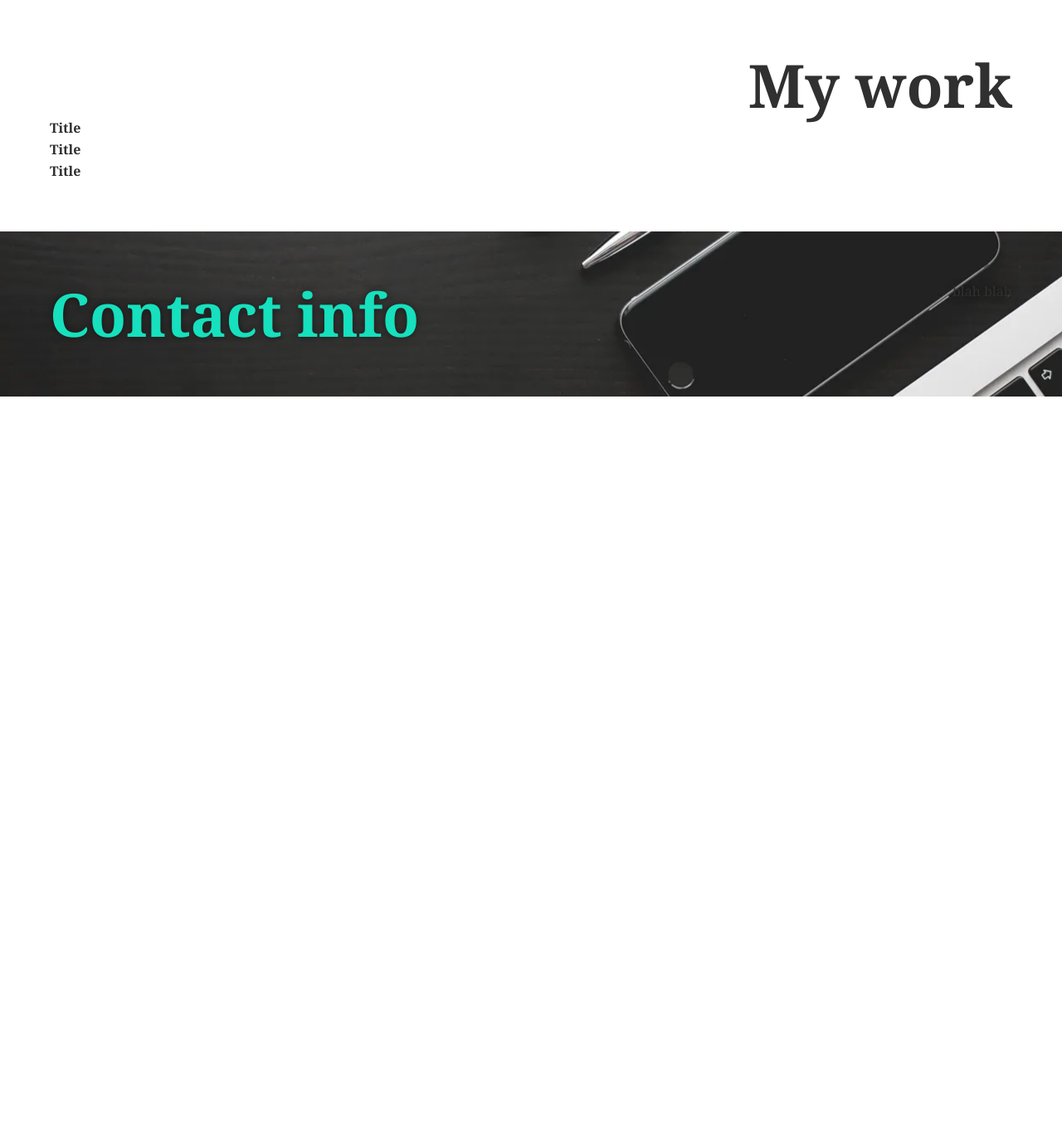
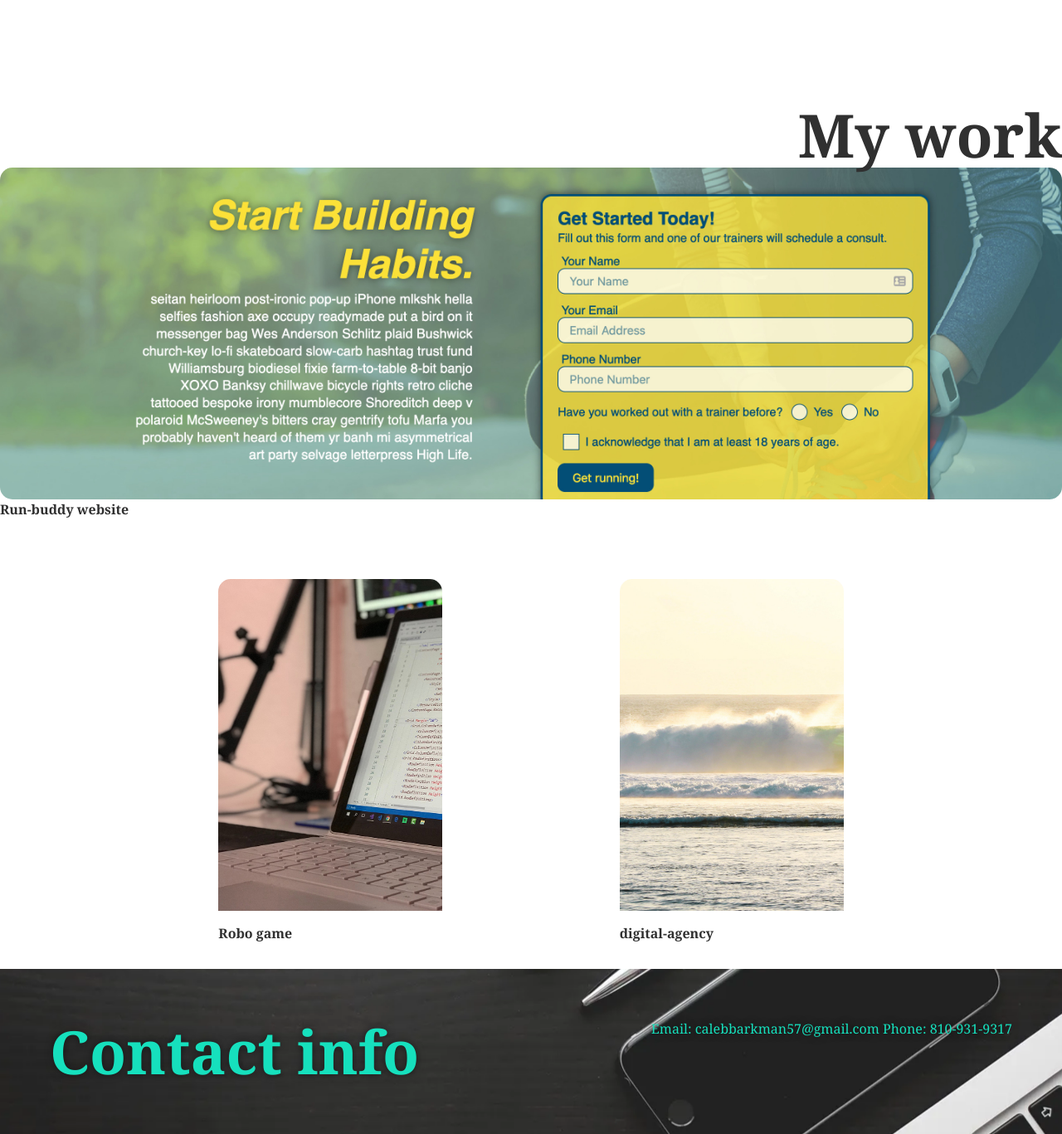
Before and after one commit to Caleb6826/portfollio, a plain HTML site: page index.html in a window 1280 px wide. Shown: the part 1336-2703 px from the top of the page at 83% size. Before the commit the page ends 1814 px from the top, so only its background shows below. Drawn offline with Linux system fonts and the light colour scheme.

Commit message:
contact info

```diff
--- a/assets/css/style.css
+++ b/assets/css/style.css
@@ -103,7 +103,6 @@ h2 {
     justify-content: space-between;
     flex-wrap: wrap;
     align-items: flex-start;
-    background-attachment: fixed;
     background-position: 80%;
 
     text-shadow: 0 0 10px rgba(0, 0, 0, 0.5);
@@ -119,7 +118,7 @@ h3 {
     flex-direction: row-reverse;
 }
 h4 {
-    color: var(--secondary-color);
+    color: var(--secondary-color)
 
 }
 
@@ -128,6 +127,77 @@ h6 {
     line-height: 1.1;
     font-size: var(--fs-h1);
     color: var(--accent-color);
+}
+
+.Work {
+    display: flex;
+    justify-content: center;
+
+}
+
+.cards {
+    flex-wrap: wrap;
+    display: flex;
+    justify-content: space-evenly;
+}
+
+.Mcard {
+    height: 400px;
+border-radius: 15px;
+}
+
+.Mcard :hover {
+    cursor: pointer;
+    transform: scale(1.03);
+    background-color: var(--secondary-color);
+    color: var(--primary-color);
+}
+
+.card {
+width: 270px;
+height: 400px;
+margin: 10px;
+}
+.image {
+    height: 150px;
+    margin-bottom: 15px;
+}
+
+.buddy-img {
+    border-radius: 15px;
+    display: flex;
+    justify-content: center;
+    flex-wrap: wrap;
+    align-items: flex-start;
+    background-position: 80%;
+    background-size: cover;
+    height: 400px;
+    max-width: 100%;
+    background-image: url(../images/02-run-buddy.jpg);
+
+}
+
+.image1 {
+    height: 400px;
+    margin-bottom: 15px;
+    background-size: cover;
+    border-radius: 15px 15px 0 0;
+    background-image: url(../images/02-portfolio-2.jpg);
+}
+
+.card :hover{
+cursor: pointer;
+transform: scale(1.03);
+background-color: var(--secondary-color);
+color: var(--primary-color);
+}
+
+.image2 {
+    height: 400px;
+    margin-bottom: 15px;
+    background-size: cover;
+    border-radius: 15px 15px 0 0;
+    background-image: url(../images/02-portfolio-4.jpg);
 }
 
 @media screen and (max-width: 980px) {
@@ -148,6 +218,10 @@ header nav ul {
 .Me p {
     text-align: center;
 }
+.contact p {
+color: var(--accent-color);
+}
+
 @media screen and (max-width: 800px) {
     :root {
     --fs-h1: 3rem;
--- a/index.html
+++ b/index.html
@@ -41,37 +41,39 @@
     </section>
 
 <!--My-Work-->
+<section id="My-work" class="Work"></section>
+<h3 class="work-title">My work</h3>
+<div class="Mcard">
+  <a href="https://caleb6826.github.io/run-buddy/"><div class="buddy-img"></div></a>
+    </div>
+    <h4>Run-buddy website</h4>
+</section>
 
-
-<section id="My-work" class="Work">
-  <h3 class="work-title">My work</h3>
-    <aside class="card">
-      <div class="image"></div>
-        <h4>Title</h4>
-          </aside>
+<section class="cards">
+    <div class="card">
+      <a href="https://caleb6826.github.io/robot-gladiators/"><div class="image1"></div></a>
+    <h4>Robo game</h4>
+    </div>
 
 
     <div class="card">
-      <div class="image"></div>
-        <h4>Title</h4>
-    </div>
-
-    <div class="card">
-      <div class="image"></div>
-          <h4>Title</h4>
+      <a href="https://caleb6826.github.io/digital-agency/"><div class="image2"></div></a>
+          <h4>digital-agency</h4>
     </div>
 
 </section>
 
 <!--Contact-info-->
-<section id="Contact-info" class="contact">
-  <h6 class="Contact-title">Contact info</h6>
-    <p>blah blah
-    </p>
-</section>
+
 
 <!-- footer -->
     <footer>
+      <section id="Contact-info" class="contact">
+  <h6 class="Contact-title">Contact info</h6>
+    <p>Email: calebbarkman57@gmail.com
+      Phone: 810-931-9317
+    </p>
+</section>
     </footer>
   </body>
 </html
```
Also changed, not shown: assets/images/02-portfolio-1.jpg (added), assets/images/02-portfolio-2.jpg (added), assets/images/02-portfolio-3.jpg (added), assets/images/02-portfolio-4.jpg (added), assets/images/02-run-buddy.jpg (added), assets/images/gold.jpg (deleted), 1 other file.
